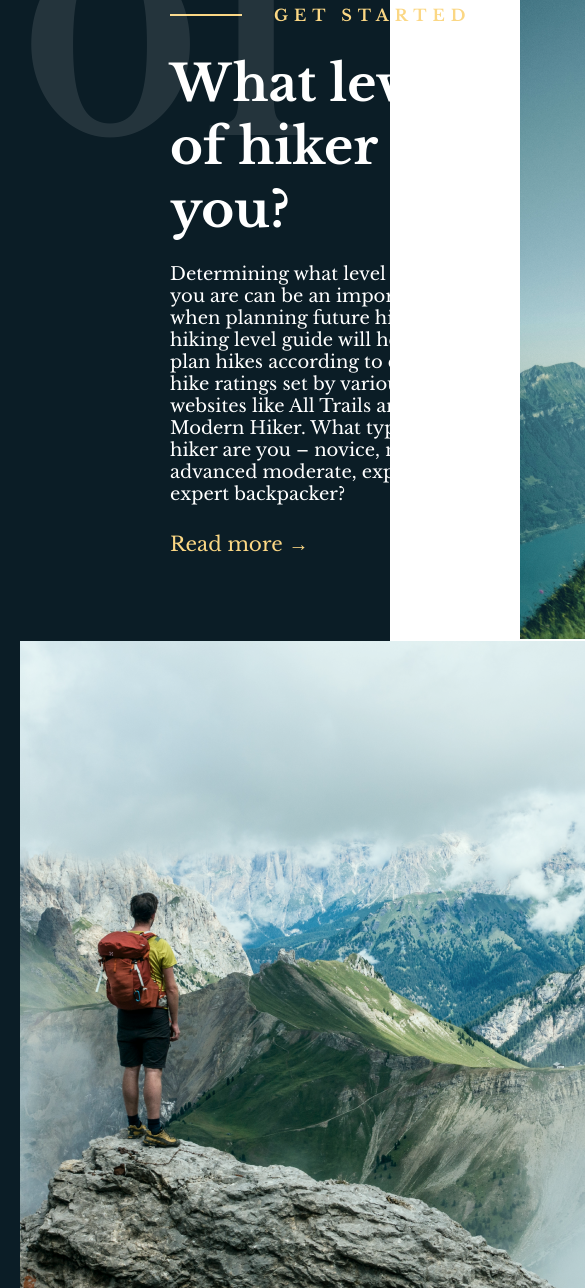
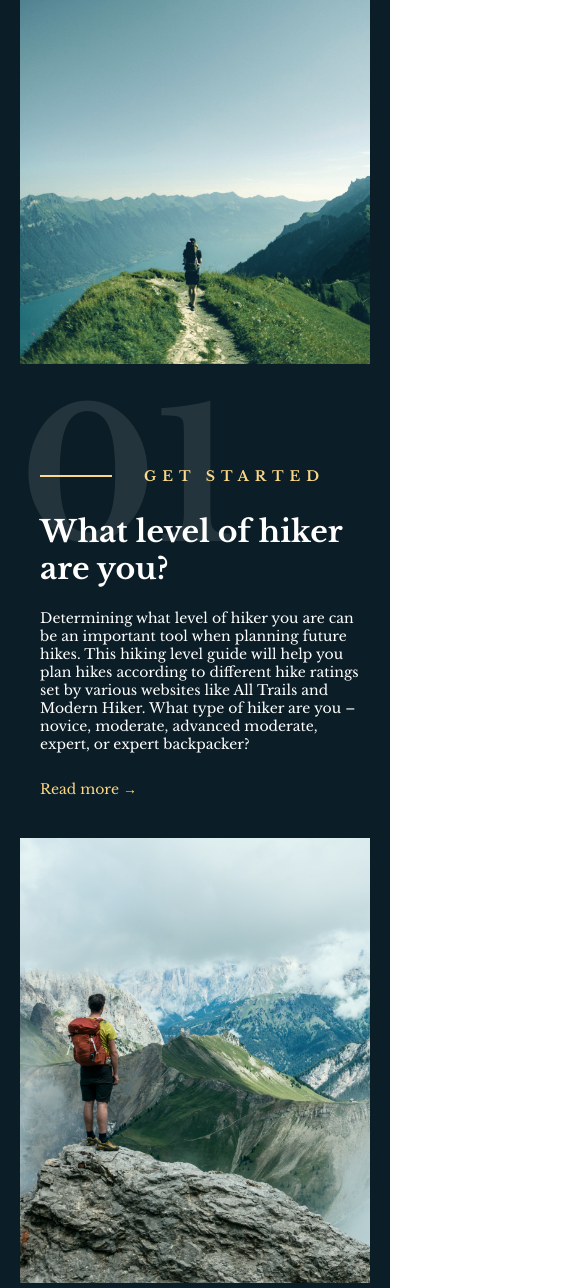
Before and after one commit to Patrixion/Projekt_grupowy, a plain HTML site: page index.html in a window 390 px wide. Shown: the part 1681-2969 px from the top of the page, 585 px wide, since content can reach past the window. Drawn offline with nearby package versions, Linux system fonts and the light colour scheme.

Commit message:
Media Query Changes

```diff
--- a/main.css
+++ b/main.css
@@ -76,9 +76,77 @@ main {
 
 .item__fig {
     max-width: 566px;
-
 }
 
 .img__fig {
-    max-width: none;
+    max-width:100%;
 }
+
+/* ONLY FOR DEVELOPER */
+
+@media (max-width: 1280px) {
+
+    .item {
+        flex-direction: column-reverse;
+        align-items: center;
+    }
+    .item:nth-child(2n){
+        flex-direction: column;
+    }
+    .item__info{
+        padding-top: 6rem;
+        padding-bottom: 4rem;
+    }
+    .item__count{
+        top: -60px;
+    }
+}
+@media (max-width: 1024px) {
+
+    .item__title {
+        font-size: 3rem;
+    }
+
+    .item__text {
+        font-size: 1.4rem;
+    }
+    .item__subtitle{
+        font-size: 1.4rem;
+    }
+    .item__link{
+        font-size: 1.4rem;
+    }
+    .item__count {
+        font-size: 18rem;
+        top: -40px;
+    }
+    .item__info {
+        padding-left: 2rem;
+    }
+}
+@media (max-width: 360px) {
+    .item__info {
+        padding-left: 1rem;
+    }
+    .item__count {
+        font-size: 12rem;
+        top: 0px;
+    }
+    .main__list {
+        padding: 0 0.5rem;
+        margin-bottom: 10rem;
+    }
+}
+@media (max-width: 260px) {
+    .item__info {
+        padding-left: 0.1rem;
+    }
+    .item__count {
+        font-size: 11rem;
+        top: 10px;
+    }
+    .main__list {
+        padding: 0 0.5rem;
+        margin-bottom: 10rem;
+    }
+}
```
